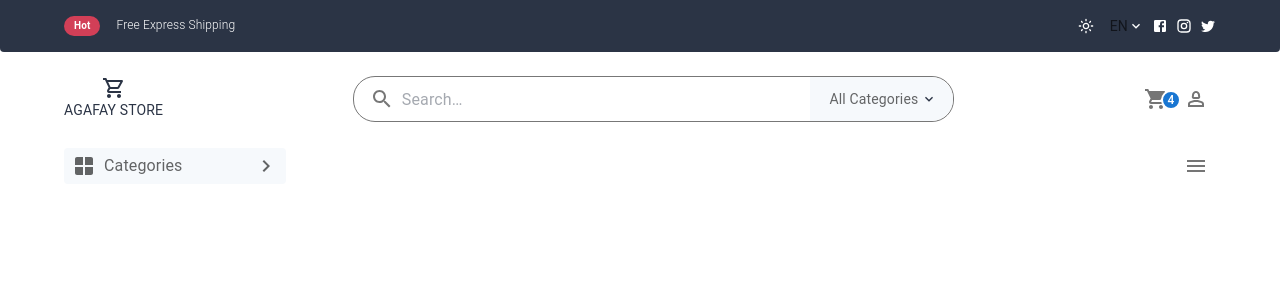
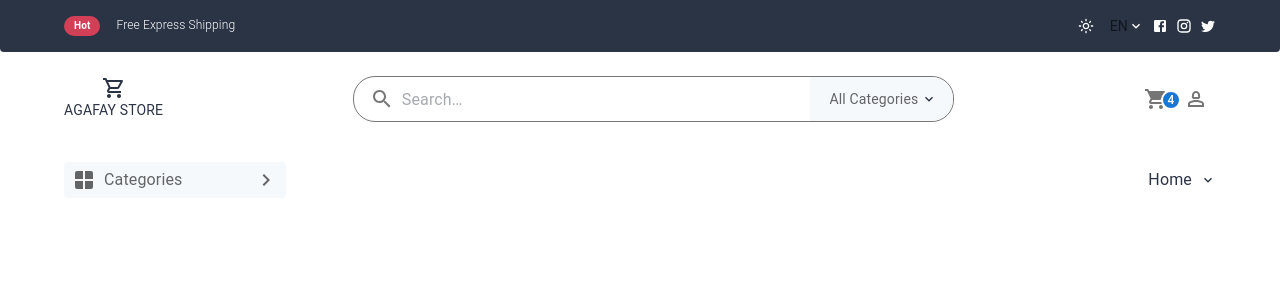
Before and after one commit to saghro/react-ecommerce, a React (Vite) app: page / in a window 1280 px wide. Shown: the top 300 px of the page. Built offline with nearby package versions, Linux system fonts and the light colour scheme.

Commit message:
menu respo

```diff
--- a/src/components/header/Header3.jsx
+++ b/src/components/header/Header3.jsx
@@ -17,6 +17,7 @@ import {
   IconButton,
   ListItemIcon,
   ListItemText,
+  useMediaQuery,
   useTheme,
 } from "@mui/material";
 import Accordion from "@mui/material/Accordion";
@@ -28,6 +29,7 @@ import Menu from "@mui/material/Menu";
 import MenuItem from "@mui/material/MenuItem";
 import Typography from "@mui/material/Typography";
 import { useState } from "react";
+import Links from "./Links";
 
 const Header3 = () => {
   const [anchorEl, setAnchorEl] = useState(null);
@@ -63,6 +65,7 @@ const Header3 = () => {
         display: "flex",
         alignItems: "center",
         justifyContent: "space-between",
+        mt:5,
       }}
     >
       <Box>
@@ -134,8 +137,8 @@ const Header3 = () => {
           </MenuItem>
         </Menu>
       </Box>
-
-     {true && (  <IconButton onClick={toggleDrawer("top", true)}>
+      <Links/>
+     {useMediaQuery('(max-width:1000px)') && (  <IconButton onClick={toggleDrawer("top", true)}>
         <MenuIcon />
       </IconButton>)}
       <Drawer
--- /dev/null
+++ b/src/components/header/Links.jsx
@@ -0,0 +1,16 @@
+import { ExpandMore } from '@mui/icons-material';
+import { Box, Typography } from '@mui/material';
+import React from 'react';
+
+const Links = () => {
+    return (
+        <Box sx={{display:"flex",alignItems:"center"}}>
+            <Typography variant='body1'>
+                 Home
+            </Typography>
+            <ExpandMore sx={{fontSize:"16px",ml:1}}/>
+        </Box>
+    );
+}
+
+export default Links;
```
